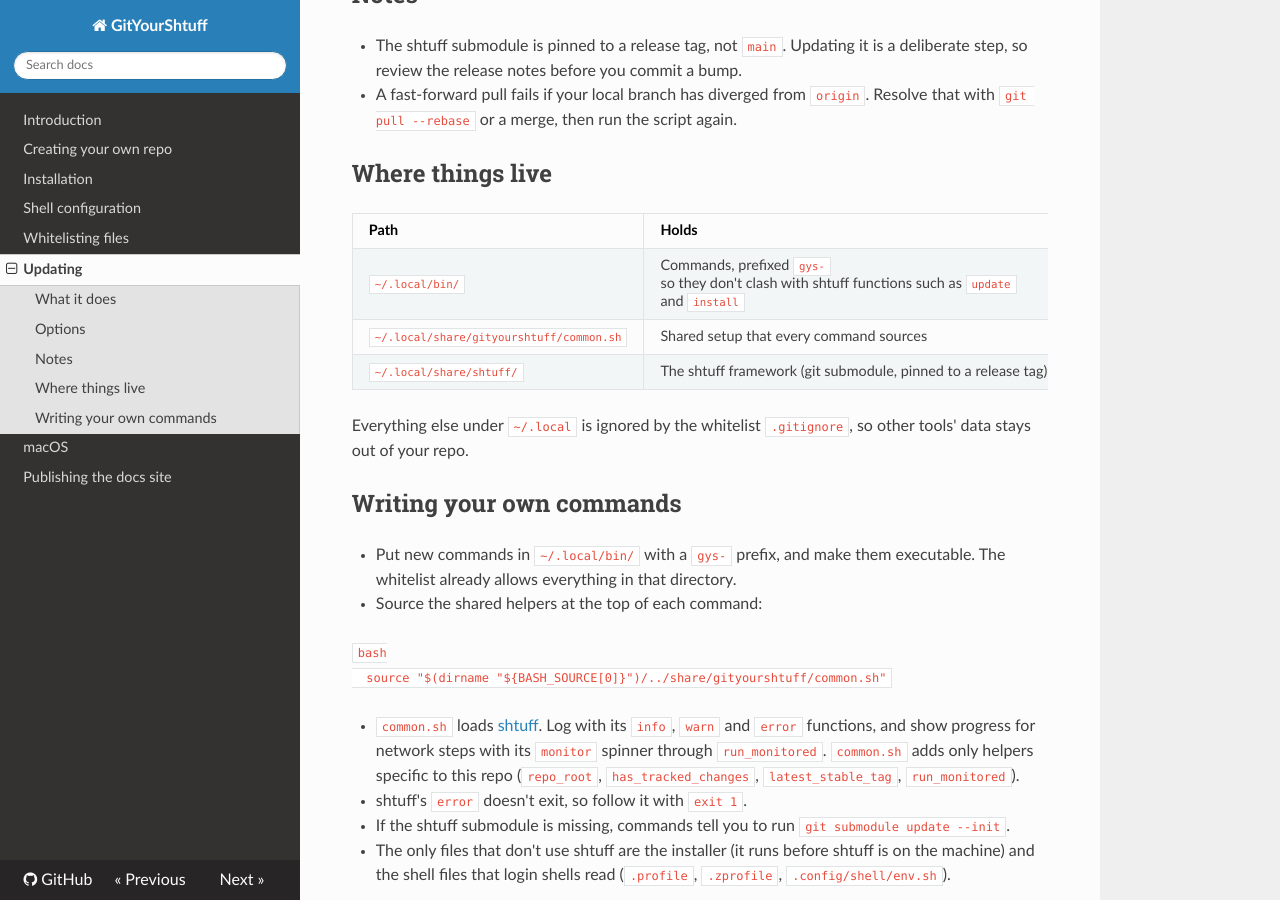
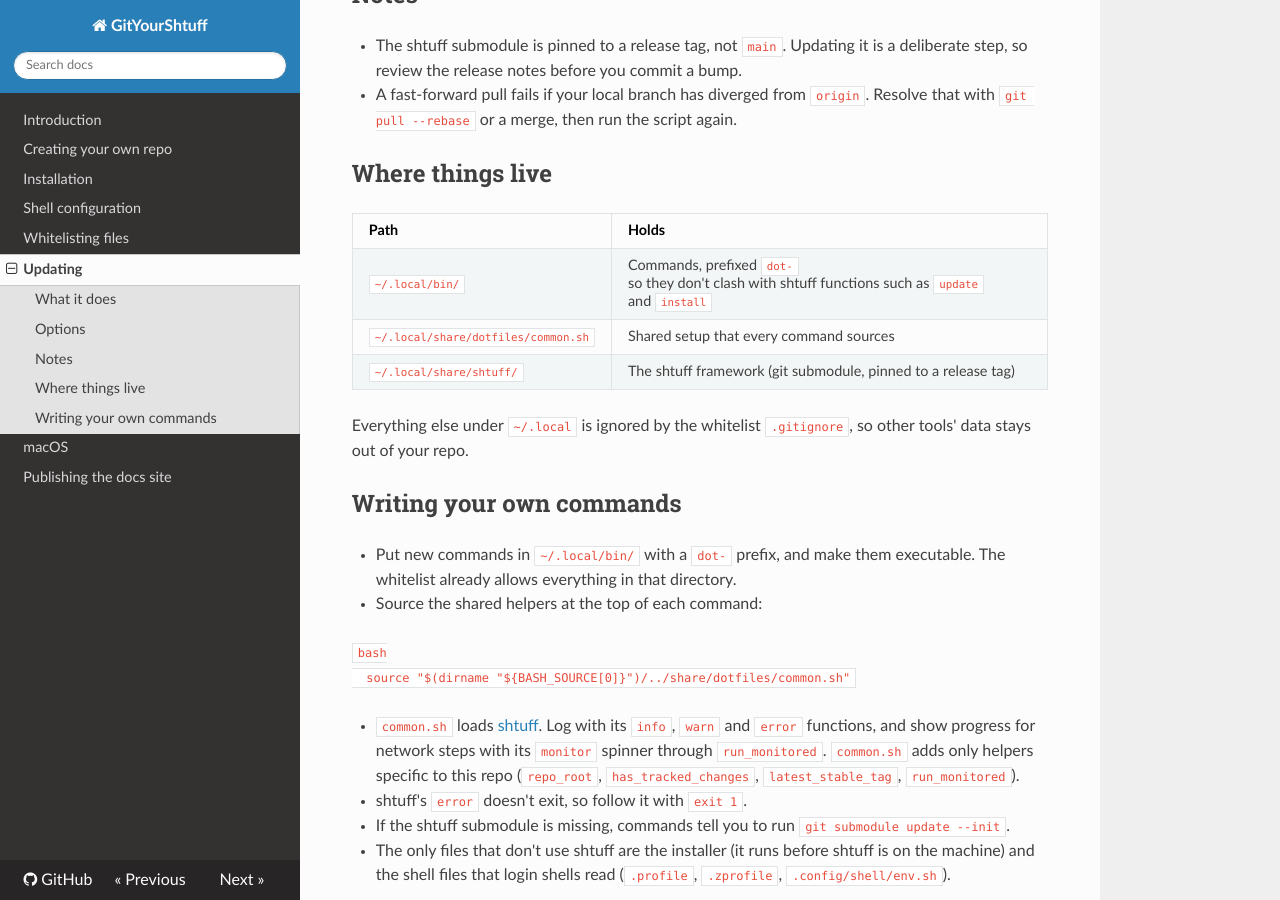
Before and after one commit to rmayobre/gityourshtuff, an MkDocs documentation site: the page built from docs/updating.md, in a window 1280 px wide and 900 px high, scrolled down 872 px. Built offline with MkDocs 1.6.1, drawn with Linux system fonts in a browser that asks for light colours; nearby versions of some CDN libraries; some of the changed text lies outside the part shown.

Commit message:
Docs: dot- command prefix and ~/.local/share/dotfiles
Co-Authored-By: Claude Sonnet 5.5 <noreply@anthropic.com>
Claude-Session: https://claude.ai/code/session_01RbEciw3zRbHx1pX5KsLmkh

````diff
--- a/docs/updating.md
+++ b/docs/updating.md
@@ -1,13 +1,13 @@
 # Updating
 
-`gys-update` pulls your latest dotfiles and keeps submodules in step. It lives in
+`dot-update` pulls your latest dotfiles and keeps submodules in step. It lives in
 `~/.local/bin`, which is on your `PATH` once `env.sh` has loaded, so open a new shell after
 installing and run it from anywhere.
 
 ```bash
-gys-update                     # pull, then sync submodules to the pinned commits
-gys-update --latest            # also move submodules to their newest stable release tag
-gys-update --latest --commit   # ...and commit the bump
+dot-update                     # pull, then sync submodules to the pinned commits
+dot-update --latest            # also move submodules to their newest stable release tag
+dot-update --latest --commit   # ...and commit the bump
 ```
 
 ## What it does
@@ -39,8 +39,8 @@ gys-update --latest --commit   # ...and commit the bump
 
 | Path | Holds |
 |------|-------|
-| `~/.local/bin/` | Commands, prefixed `gys-` so they don't clash with shtuff functions such as `update` and `install` |
-| `~/.local/share/gityourshtuff/common.sh` | Shared setup that every command sources |
+| `~/.local/bin/` | Commands, prefixed `dot-` so they don't clash with shtuff functions such as `update` and `install` |
+| `~/.local/share/dotfiles/common.sh` | Shared setup that every command sources |
 | `~/.local/share/shtuff/` | The shtuff framework (git submodule, pinned to a release tag) |
 
 Everything else under `~/.local` is ignored by the whitelist `.gitignore`, so other tools' data
@@ -48,12 +48,12 @@ stays out of your repo.
 
 ## Writing your own commands
 
-- Put new commands in `~/.local/bin/` with a `gys-` prefix, and make them executable. The
+- Put new commands in `~/.local/bin/` with a `dot-` prefix, and make them executable. The
   whitelist already allows everything in that directory.
 - Source the shared helpers at the top of each command:
 
   ```bash
-  source "$(dirname "${BASH_SOURCE[0]}")/../share/gityourshtuff/common.sh"
+  source "$(dirname "${BASH_SOURCE[0]}")/../share/dotfiles/common.sh"
   ```
 
 - `common.sh` loads [shtuff](https://github.com/rmayobre/shtuff). Log with its `info`, `warn` and
````
Also changed, not shown: docs/index.md (+1 -1 lines), docs/templating.md (+1 -1 lines).
